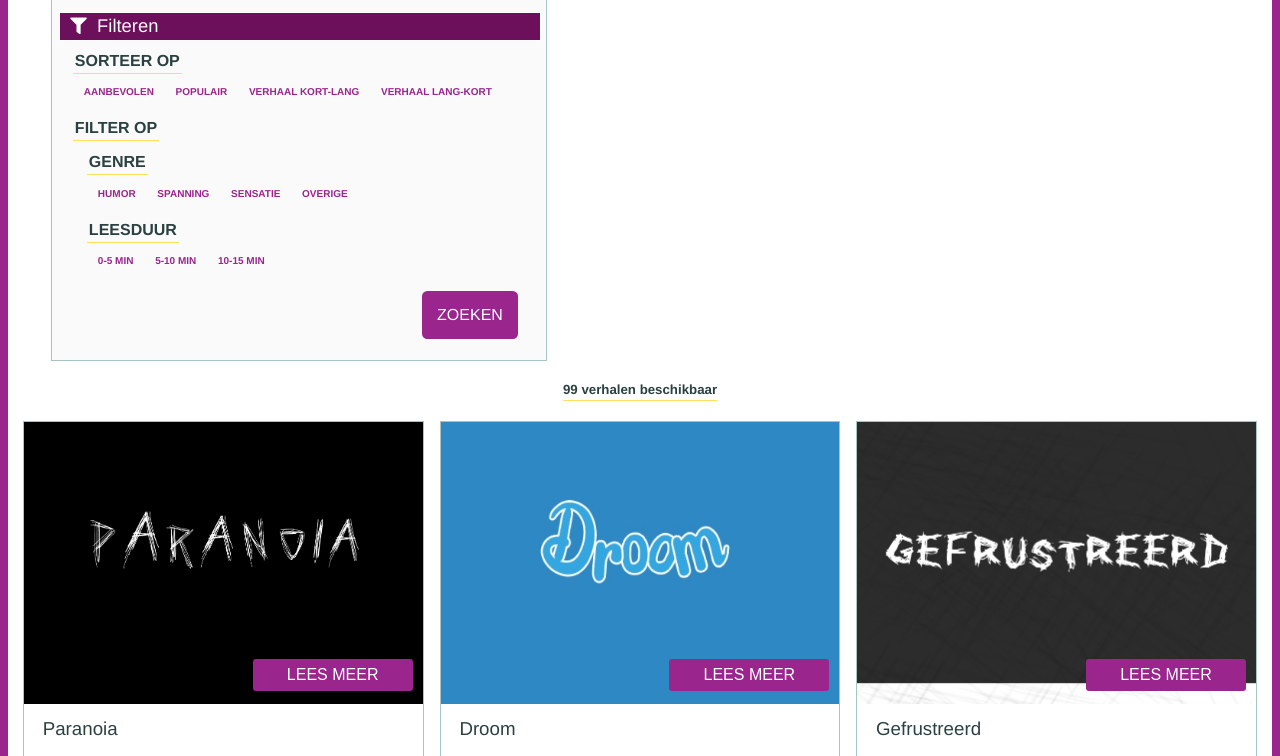
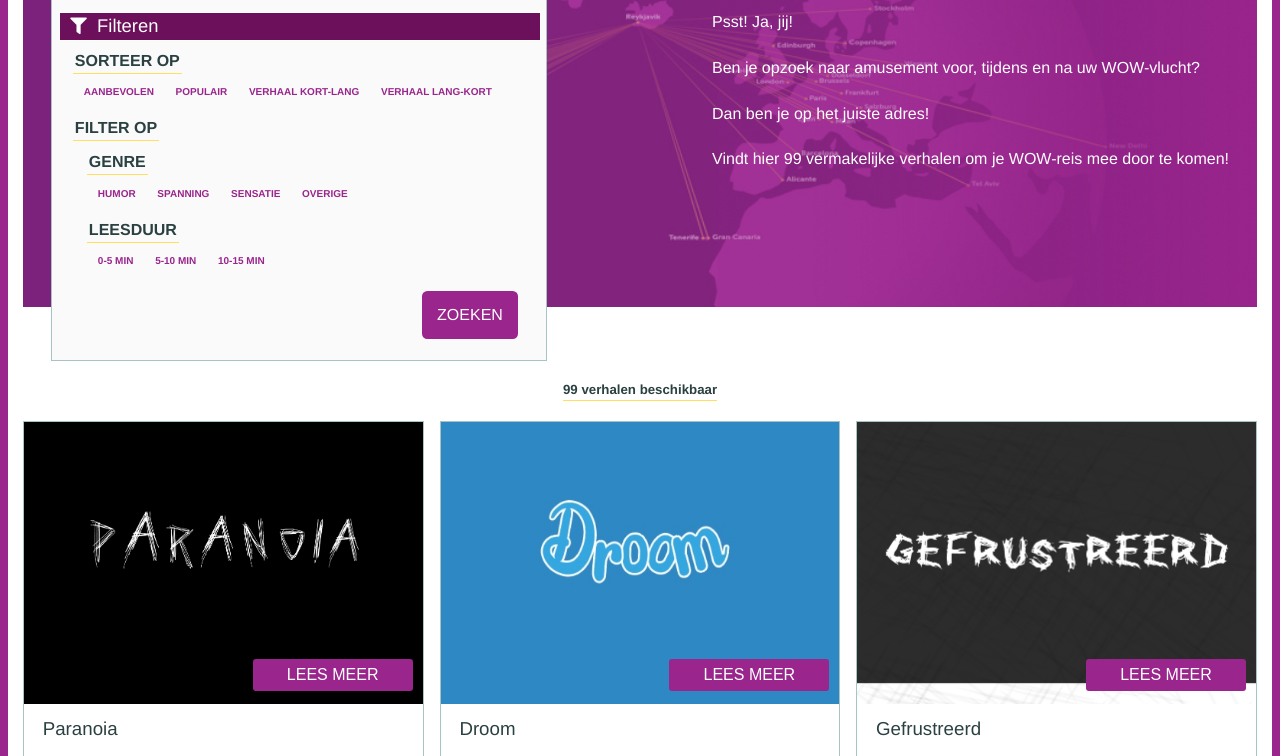
Before and after one commit to udingc/wow-air-99-verhalen, a plain HTML site: page index.html in a window 1280 px wide. Shown: the part 215-971 px from the top of the page. Drawn offline with Linux system fonts and the light colour scheme; the site is published under a folder, as on GitHub Pages, so addresses that start at the root find nothing; a web font is replaced by a local one.

Commit message:
Add files via upload

```diff
--- a/styles.css
+++ b/styles.css
@@ -531,7 +531,7 @@ nav ul li:nth-of-type(2) p.aan {
 
 @media (min-width: 61em) {
     #heroBanner {
-        background-image: url('/pictures/banner.jpeg');
+        background-image: url('pictures/banner.jpeg');
         background-size: cover;
         height: 24rem;
         position: relative;
```
